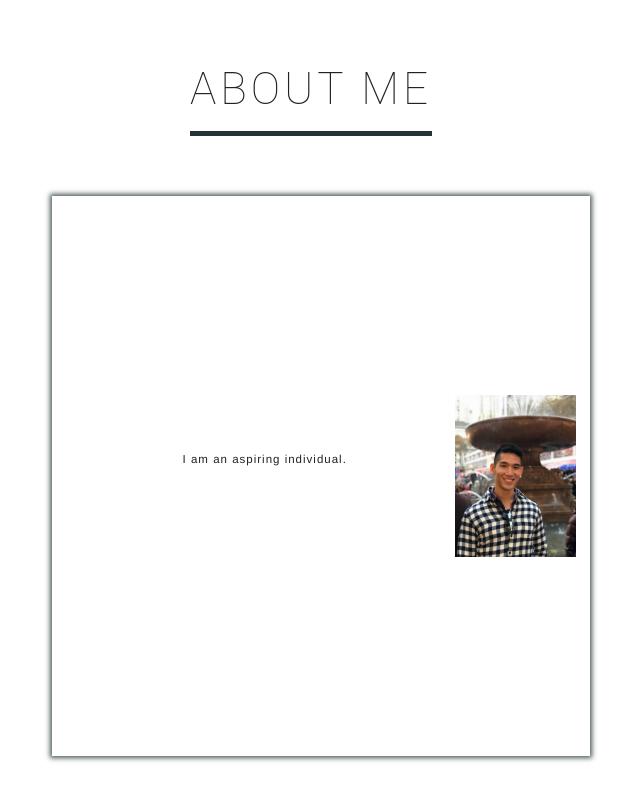
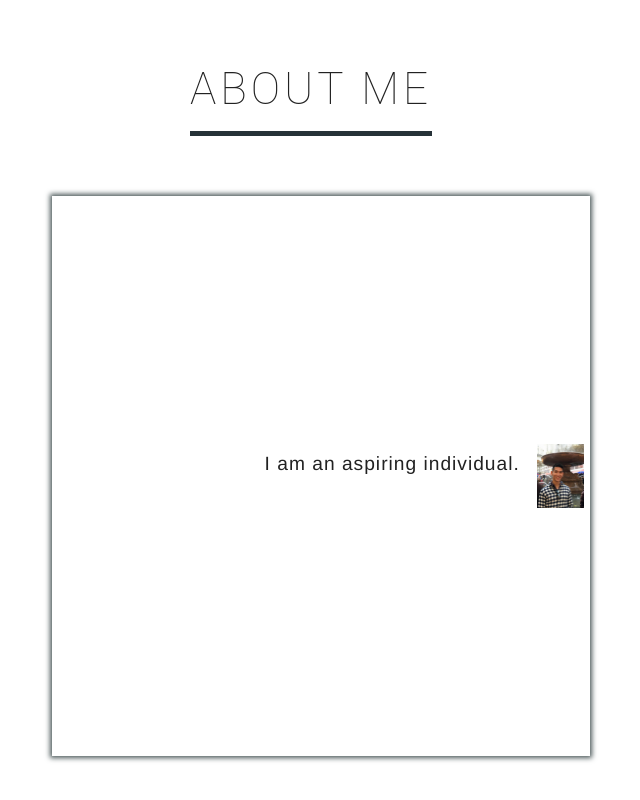
Before and after one commit to kevinjyee/kevinjyee.github.io, a website: page index.html in a window 768 px wide. Shown: the part 1000-1800 px from the top of the page, without its empty margins (73-713 px from the left). Drawn offline with nearby package versions, Linux system fonts and the light colour scheme.

Commit message:
test mobile response

```diff
--- a/css/main.css
+++ b/css/main.css
@@ -396,14 +396,75 @@ a {
 
 }
 
-@media (max-width: 1000px) {
+@media screen and (min-width: 600px) and (max-width: 1000px) {
     #scroll-wrapper {
 
-        width: 250px;
+        width: 400px;
     }
 
     .roles {
-        font-size: 1.5vw;
+        font-size: 2.5vw;
+        height: 50px;
+        font-weight: 100;
+        font-family: Helvetica;
+    }
+
+    .roles div {
+        height: 50px;
+        transition: margin-top 1s ease-in-out;
+    }
+
+    #box-container {
+
+        padding: 10px;
+        position:absolute;
+        width:100%;
+        height:100%;
+    }
+
+    #about-container {
+        display: grid;
+        grid-template-columns: auto auto;
+        grid-template-rows: auto;
+        width: 70%;
+        height: 70%;
+        box-sizing: content-box;
+        -webkit-box-shadow: 0 0 5px 2px #4b5859;
+        -moz-box-shadow: 0 0 5px 2px #4b5859;
+        box-shadow: 0 0 5px 2px #4b5859 ;
+        margin: auto;
+        justify-items: center;
+        align-items: center;
+
+    }
+
+    #about-me {
+        background: white;
+        width: 30%;
+    }
+
+    #image-wrapper {
+        position: relative;
+        width: 70%;
+        max-width: 70%;
+        margin-left: 40%;
+    }
+
+    .personal-image {
+        padding-top: 0px;
+        width: 70%;
+
+    }
+
+}
+@media screen and (max-width: 599px) {
+    #scroll-wrapper {
+
+        width: 100px;
+    }
+
+    .roles {
+        font-size: 2.5vw;
         height: 50px;
         font-weight: 100;
         font-family: Helvetica;
```
